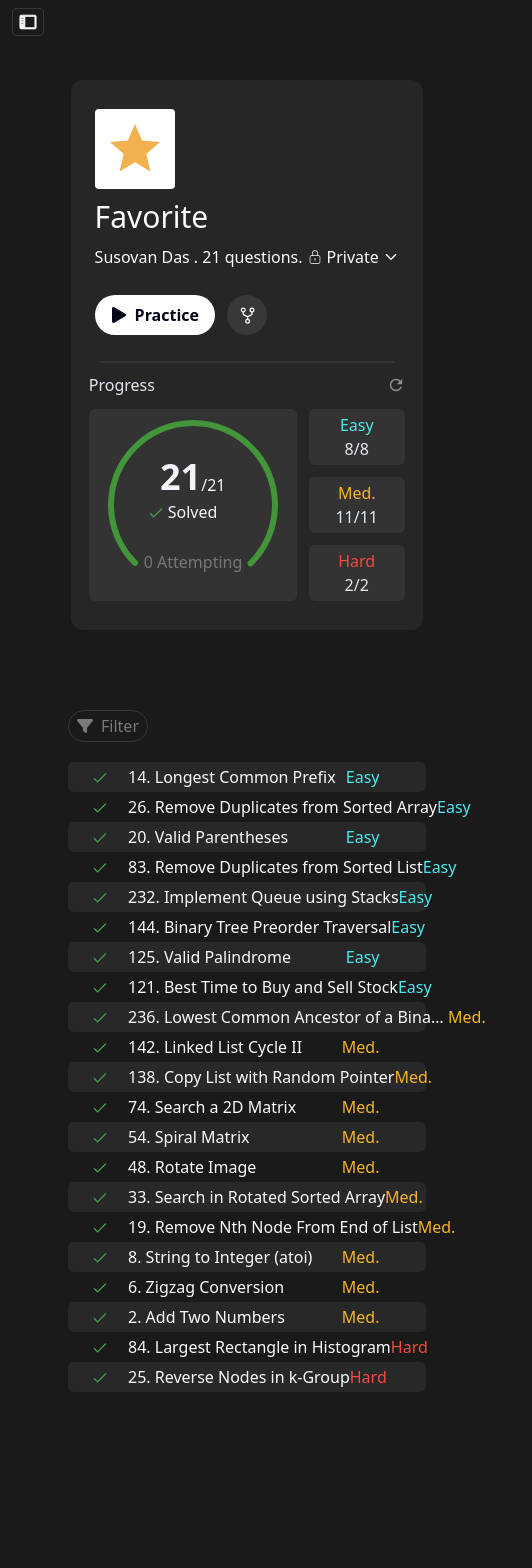
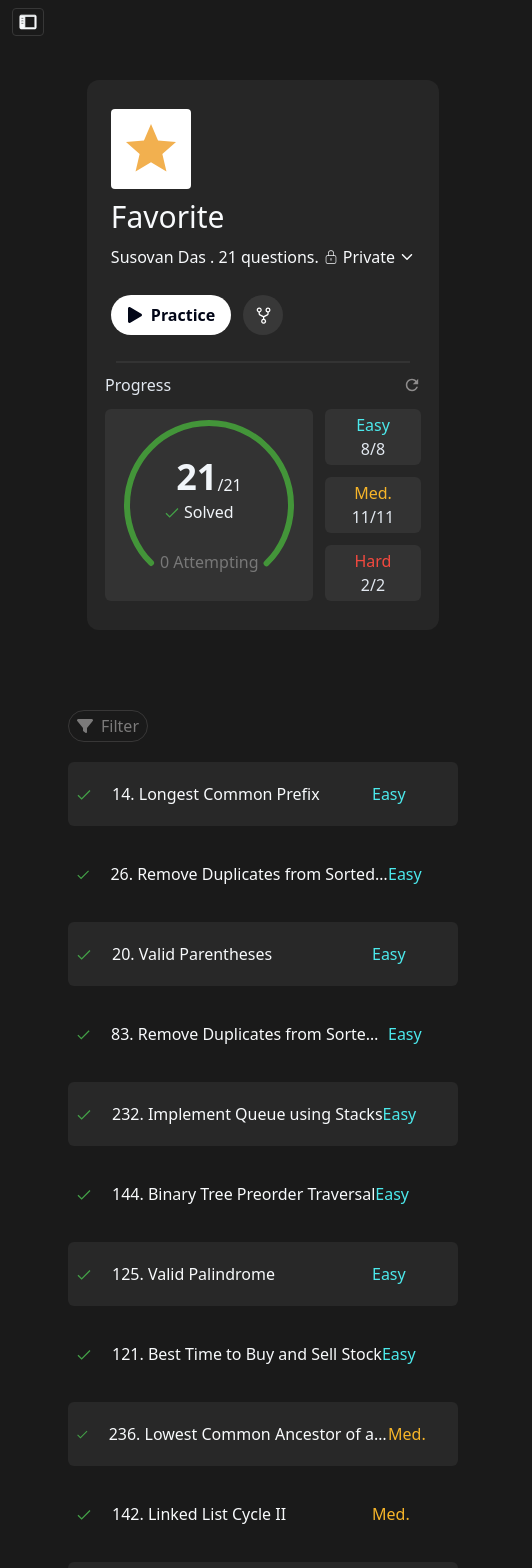
Before and after one commit to SusovanDas19/LeetCode_Fav_Page_Clone, a React (Vite) app: page / in a window 390 px wide. Shown: the top 1568 px of the page, 532 px wide, since content can reach past the window. Before the commit the page ends 1400 px from the top, so only its background shows below. Built offline with nearby package versions, Linux system fonts and the light colour scheme.

Commit message:
modify responsiveness

```diff
--- a/src/App.jsx
+++ b/src/App.jsx
@@ -11,11 +11,11 @@ function App() {
         <div className="min-h-screen lg:w-fit sm:w-full sm:z-50">
           <Sidebar />
         </div>
-        <div className="h-full w-11/12 flex flex-col sm:flex-col lg:flex-row mx-6">
-          <div className="flex h-full w-full items-center justify-center lg:w-1/4 sm:w-full mt-20 top-10 lg:sticky sm:static">
+        <div className="h-full w-full flex flex-col sm:flex-col lg:flex-row mx-6">
+          <div className="flex h-full w-full items-center justify-center lg:w-1/4 sm:w-full mt-20 top-10 lg:sticky sm:static sm:mx-auto">
             <InfoSection />
           </div>
-          <div className="flex w-full lg:w-3/4 sm:w-full mt-20 lg:ml-44 sm:ml-0 justify-start">
+          <div className="flex w-full lg:w-3/4 sm:w-full mt-20 lg:ml-44 sm:ml-0 justify-start sm:mx-auto">
             <QuestionsPart />
           </div>
         </div>
--- a/src/Component/QuesDetails.jsx
+++ b/src/Component/QuesDetails.jsx
@@ -2,16 +2,16 @@ import { FcCheckmark } from "react-icons/fc";
 import { TiStarOutline } from "react-icons/ti";
 
 
-function QuesDetails({ qName, color, hoverColor, qDifficulty, qDiffColor }) {
+function QuesDetails({ qName, color, hoverColor, qDifficulty, qDiffColor, className }) {
   return (
     <div
-      className={`flex items-center rounded-md justify-between flex-row ${color} ${hoverColor} lg:w-4/5 sm:w-11/12 lg:h-12 sm:h-16`}
+      className={`flex items-center rounded-md justify-between flex-row ${color} ${hoverColor} ${className} h-16 sm:h-20 lg:h-12`}
     >
-      <div className="flex flex-row items-center gap-5 ml-6">
+      <div className="flex flex-row items-center gap-5 ml-2 sm:ml-6 w-4/5">
         <FcCheckmark />
-        <p className="text-slate-50 truncate max-w-xs sm:max-w-none">{qName}</p>
+        <p className="text-slate-50 truncate max-w-full">{qName}</p>
       </div>
-      <div className="flex flex-row gap-4 lg:mr-6 items-center text-base font-normal">
+      <div className="flex flex-row gap-4 mr-2 sm:mr-6 items-center text-base font-normal w-1/5">
         <p className={`${qDiffColor}`}>{qDifficulty}</p>
         <TiStarOutline className="opacity-0 group-hover:opacity-100 fill-[#a8a8a8] hover:bg-[#545454] rounded-md p-1 text-3xl"/>
       </div>
--- a/src/Component/Questions.jsx
+++ b/src/Component/Questions.jsx
@@ -81,7 +81,7 @@ function QuestionsPart() {
       </div>
 
       {/* Questions  */}
-      <div className="flex flex-col mt-5">
+      <div className="flex flex-col mt-5 gap-4">
         {selectedQuestions.map((question, index) => {
           const isEven = index % 2 === 0;
           const color = isEven ? "bg-[#282828]" : "bg-transparent";
@@ -97,6 +97,7 @@ function QuestionsPart() {
               hoverColor={hoverColor}
               qDifficulty={question.qDifficulty}
               qDiffColor={question.qDiffColor}
+              className="w-full sm:w-11/12 lg:w-4/5 mx-0 sm:mx-2"
             />
           );
         })}
--- a/src/Component/Sidebar.jsx
+++ b/src/Component/Sidebar.jsx
@@ -8,7 +8,7 @@ import { motion } from "framer-motion";
 function Sidebar() {
   const [showSidebar, setShowSidebar] = useRecoilState(sidebarAtom);
   return (
-    <div className="h-full w-full">
+    <div className={`h-full w-full ${showSidebar ? 'fixed z-50' : 'relative'} sm:relative`}>
       {showSidebar ? (
         <>
           <motion.div
```
